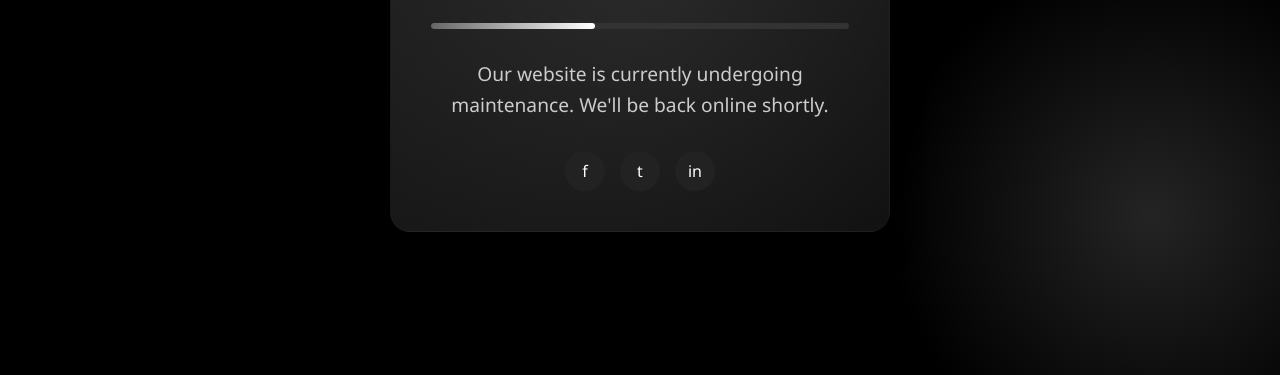
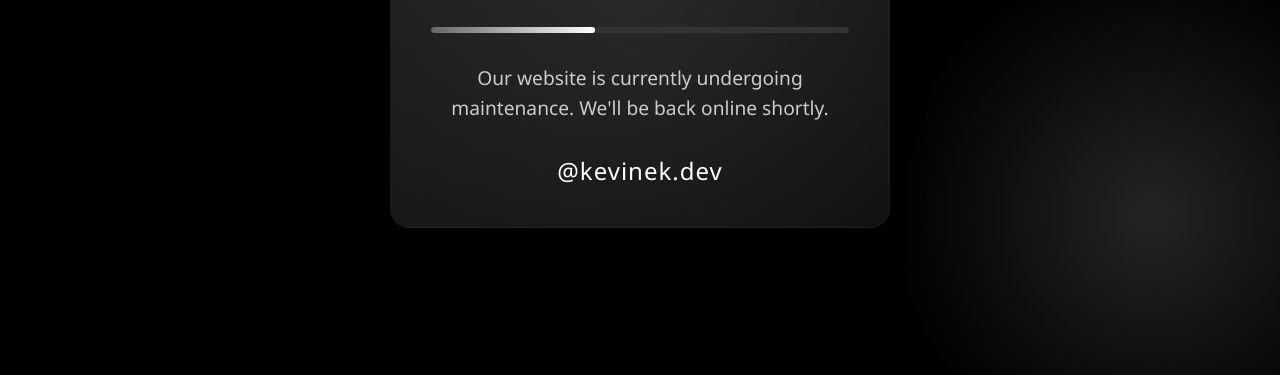
Before and after one commit to KevinKurwa/Kevin, a plain HTML site: page index.html in a window 1280 px wide. Shown: the part 425-800 px from the top of the page. Drawn offline with Linux system fonts and the light colour scheme.

Commit message:
Update index.html

```diff
--- a/index.html
+++ b/index.html
@@ -4,6 +4,7 @@
     <meta charset="UTF-8">
     <meta name="viewport" content="width=device-width, initial-scale=1.0">
     <title>Coming Soon</title>
+    <link rel="icon" type="image/png" href="kevinek.png">
     <style>
         * {
             margin: 0;
@@ -94,6 +95,14 @@
             animation: progress 3s ease-in-out infinite alternate;
         }
 
+        .kevinek-dev {
+            font-size: 1.5rem;
+            color: #fff;
+            margin-top: 20px;
+            letter-spacing: 1px;
+            font-weight: 300;
+        }
+
         @keyframes pulse {
             0% { transform: scale(1); }
             50% { transform: scale(1.1); }
@@ -103,31 +112,6 @@
         @keyframes progress {
             0% { width: 30%; }
             100% { width: 70%; }
-        }
-
-        .social-links {
-            display: flex;
-            justify-content: center;
-            gap: 15px;
-            margin-top: 20px;
-        }
-
-        .social-link {
-            width: 40px;
-            height: 40px;
-            border-radius: 50%;
-            background-color: #222;
-            display: flex;
-            align-items: center;
-            justify-content: center;
-            color: #fff;
-            text-decoration: none;
-            transition: all 0.3s ease;
-        }
-
-        .social-link:hover {
-            background-color: #444;
-            transform: translateY(-3px);
         }
 
         @media (max-width: 600px) {
@@ -142,6 +126,10 @@
             p {
                 font-size: 1rem;
             }
+
+            .kevinek-dev {
+                font-size: 1.2rem;
+            }
         }
     </style>
 </head>
@@ -155,11 +143,7 @@
                 <div class="progress-bar"></div>
             </div>
             <p>Our website is currently undergoing maintenance. We'll be back online shortly.</p>
-            <div class="social-links">
-                <a href="#" class="social-link">f</a>
-                <a href="#" class="social-link">t</a>
-                <a href="#" class="social-link">in</a>
-            </div>
+            <div class="kevinek-dev">@kevinek.dev</div>
         </div>
     </div>
 </body>
```
